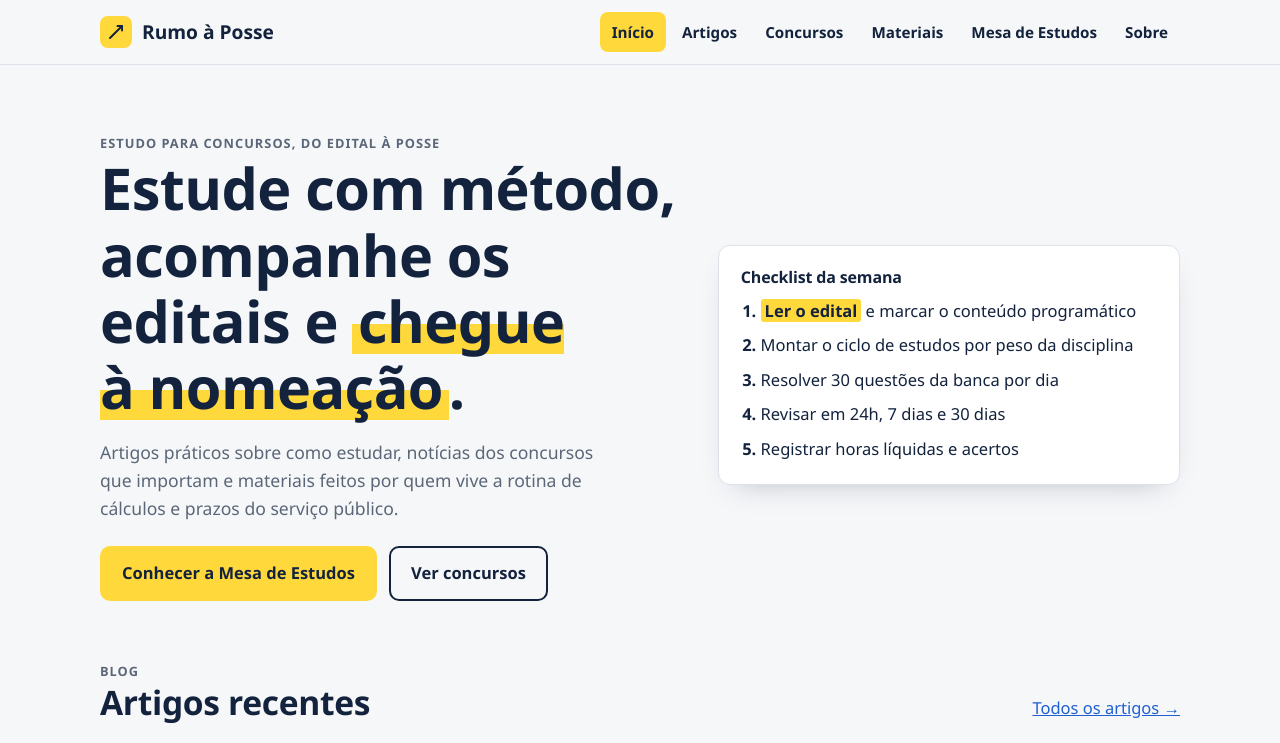
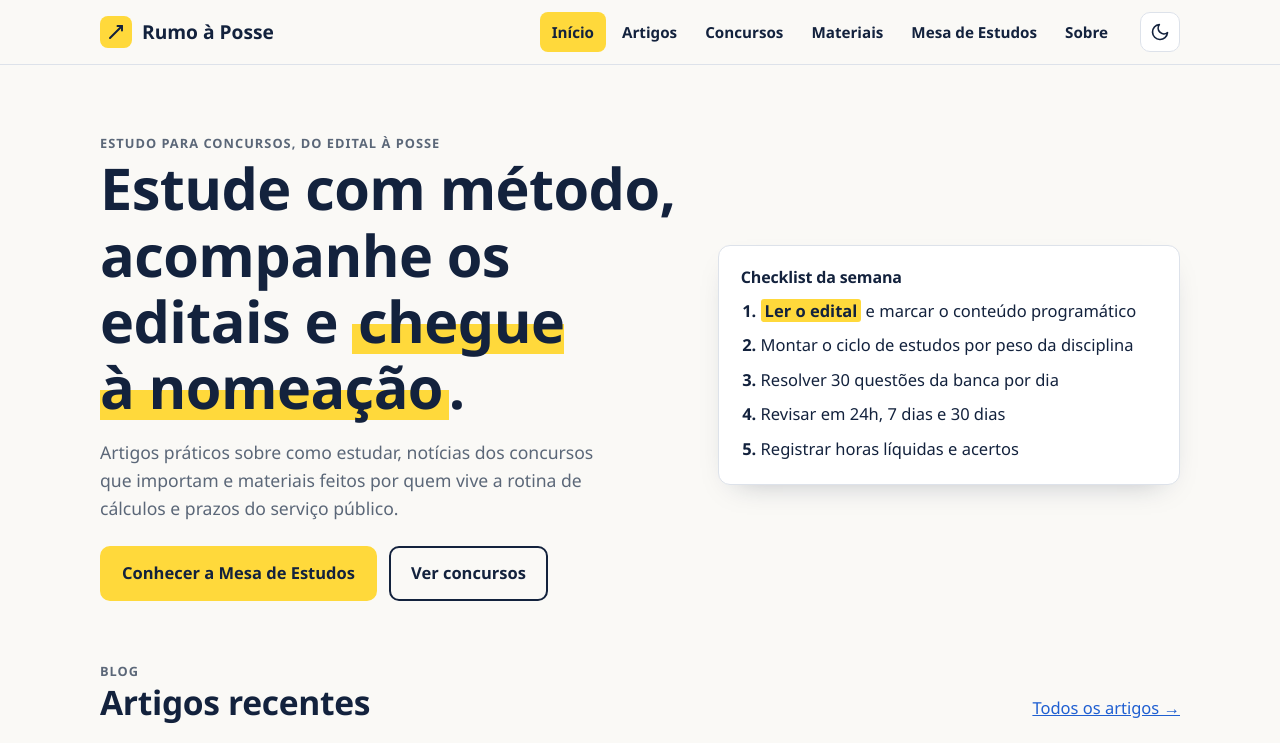
Before and after one commit to maycon22/rumo-a-posse, a plain HTML site: page index.html in a window 1280 px wide. Shown: the top 743 px of the page. Drawn offline with nearby package versions, Linux system fonts and the light colour scheme; no server answers.

Commit message:
Botão de tema dia (off-white) e noite (azul)
Co-Authored-By: Claude Opus 5.5 <noreply@anthropic.com>

```diff
--- a/index.html
+++ b/index.html
@@ -9,7 +9,8 @@
 <meta name="description" content="Artigos práticos sobre como estudar para concursos, radar de editais e materiais de estudo. Do edital à posse.">
 <meta name="robots" content="index,follow">
 <link rel="canonical" href="https://maycon22.github.io/rumo-a-posse/">
-<meta name="theme-color" content="#13223d">
+<meta name="theme-color" content="#faf9f6">
+<script src="tema.js?v=20261119"></script>
 <meta property="og:site_name" content="Rumo à Posse">
 <meta property="og:locale" content="pt_BR">
 <meta property="og:type" content="website">
@@ -27,7 +28,7 @@
 /* Layout: barra superior fixa + views roteadas por #hash; marca-texto amarelo sobre azul-tinta, como uma página de caderno grifada. */
 :root{
   --ink:#13223d;          /* azul-tinta: texto e blocos fortes */
-  --paper:#f6f7f9;        /* fundo */
+  --paper:#faf9f6;        /* fundo: off-white */
   --card:#ffffff;
   --line:#dde2ea;
   --muted:#5b6778;
@@ -72,8 +73,14 @@ nav.main a{text-decoration:none;color:var(--ink);font-weight:600;font-size:.95re
 nav.main a:hover{background:var(--line)}
 nav.main a[aria-current="page"]{background:var(--marker);color:var(--marker-ink)}
 .menu-btn{display:none;margin-left:auto;background:none;border:1px solid var(--line);color:var(--ink);border-radius:8px;padding:8px 12px;font:inherit;font-weight:600;cursor:pointer}
+.tema-btn{order:3;flex:none;display:grid;place-items:center;width:40px;height:40px;border-radius:10px;border:1px solid var(--line);background:var(--card);color:var(--ink);cursor:pointer}
+.tema-btn:hover{border-color:var(--ink)}
+.tema-btn .ico-sol{display:none}
+:root[data-theme="dark"] .tema-btn .ico-sol{display:block}
+:root[data-theme="dark"] .tema-btn .ico-lua{display:none}
+.tema-trocando, .tema-trocando *{transition:background-color .3s,color .3s,border-color .3s!important}
 @media (max-width:820px){
-  .menu-btn{display:block}
+  .menu-btn{display:block;order:2}
   nav.main{display:none;position:absolute;top:64px;left:0;right:0;flex-direction:column;background:var(--paper);border-bottom:1px solid var(--line);padding:8px 20px 16px}
   nav.main.open{display:flex}
 }
@@ -243,6 +250,10 @@ th[scope="row"]{font-weight:400}
       </span>
       Rumo à Posse
     </a>
+    <button class="tema-btn" id="tema-btn" type="button" aria-pressed="false" aria-label="Mudar para o tema noite" title="Tema noite">
+      <svg class="ico-lua" width="20" height="20" viewBox="0 0 24 24" fill="none" stroke="currentColor" stroke-width="2" stroke-linecap="round" stroke-linejoin="round" aria-hidden="true"><path d="M21 12.8A9 9 0 1 1 11.2 3a7 7 0 0 0 9.8 9.8z"/></svg>
+      <svg class="ico-sol" width="20" height="20" viewBox="0 0 24 24" fill="none" stroke="currentColor" stroke-width="2" stroke-linecap="round" stroke-linejoin="round" aria-hidden="true"><circle cx="12" cy="12" r="4.5"/><path d="M12 2v2M12 20v2M4.9 4.9l1.4 1.4M17.7 17.7l1.4 1.4M2 12h2M20 12h2M4.9 19.1l1.4-1.4M17.7 6.3l1.4-1.4"/></svg>
+    </button>
     <button class="menu-btn" id="menu-btn" aria-expanded="false" aria-controls="nav">Menu</button>
     <nav class="main" id="nav" aria-label="Principal">
       <a href="#inicio">Início</a>
--- /dev/null
+++ b/tema.js
@@ -0,0 +1,38 @@
+/* Tema dia/noite. Carregado no <head> (sem defer) para não piscar a cor errada ao abrir.
+   Sem escolha salva, segue o tema do aparelho. */
+(function(){
+  var KEY = "rap-tema", root = document.documentElement;
+  var escuroSistema = window.matchMedia("(prefers-color-scheme: dark)");
+  function salvo(){ try{ return localStorage.getItem(KEY); }catch(e){ return null; } }
+  function atual(){ return salvo() || (escuroSistema.matches ? "dark" : "light"); }
+
+  function aplicar(t){
+    root.setAttribute("data-theme", t);
+    var meta = document.querySelector('meta[name="theme-color"]');
+    if(meta) meta.setAttribute("content", t === "dark" ? "#0e1626" : "#faf9f6");
+    var b = document.getElementById("tema-btn");
+    if(b){
+      var noite = t === "dark";
+      b.setAttribute("aria-pressed", String(noite));
+      b.setAttribute("aria-label", noite ? "Mudar para o tema dia" : "Mudar para o tema noite");
+      b.title = noite ? "Tema dia" : "Tema noite";
+    }
+  }
+  aplicar(atual());
+
+  // acompanha a troca de tema do aparelho enquanto a pessoa não escolheu um
+  escuroSistema.addEventListener && escuroSistema.addEventListener("change", function(){ if(!salvo()) aplicar(atual()); });
+
+  document.addEventListener("DOMContentLoaded", function(){
+    aplicar(atual());
+    var b = document.getElementById("tema-btn");
+    if(!b) return;
+    b.addEventListener("click", function(){
+      var novo = atual() === "dark" ? "light" : "dark";
+      try{ localStorage.setItem(KEY, novo); }catch(e){}
+      root.classList.add("tema-trocando");
+      aplicar(novo);
+      setTimeout(function(){ root.classList.remove("tema-trocando"); }, 350);
+    });
+  });
+})();
```
